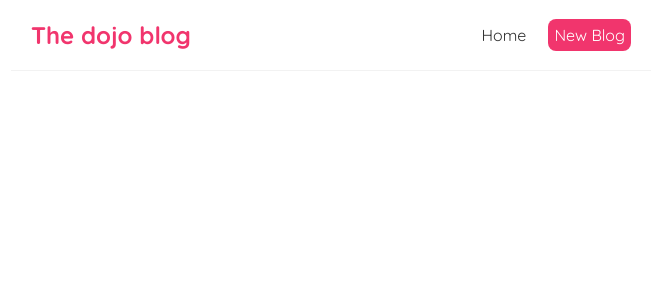
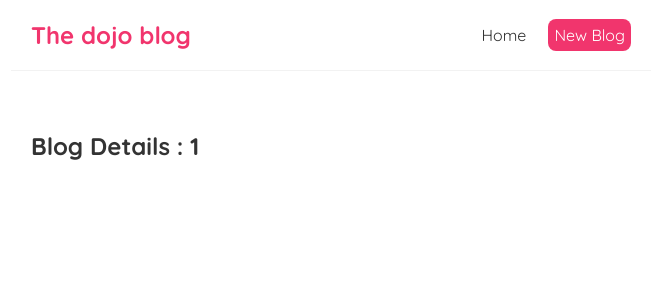
Before and after one commit to akramghaleb/react-The-dojo-blog, a React (Create React App) app in the folder dojo-blog/: page /blogs/1 in a window 1280 px wide. Shown: the top 300 px of the page, without its empty margins (309-971 px from the left). Built offline with nearby package versions, Linux system fonts and the light colour scheme.

Commit message:
Route Parameters

```diff
--- a/dojo-blog/src/App.js
+++ b/dojo-blog/src/App.js
@@ -3,6 +3,7 @@
 import HomePage from './Home';
 import { BrowserRouter as Router, Route, Switch } from 'react-router-dom';
 import CreateBlog from './Createblog';
+import BlogDetails from './BlogDetails';
 
 function App() {
 
@@ -18,6 +19,9 @@
             <Route  path="/create">
               <CreateBlog />
             </Route>
+            <Route  path="/blogs/:id">
+              <BlogDetails />
+            </Route>
             </Switch>
         </div>
       </div>
--- /dev/null
+++ b/dojo-blog/src/BlogDetails.js
@@ -0,0 +1,12 @@
+import { useParams } from "react-router-dom";
+
+const BlogDetails = () => {
+    const {id} = useParams();
+    return (
+        <div className="blog-details" >
+            <h2>Blog Details : {id}</h2>
+        </div>
+     );
+}
+
+export default BlogDetails;
--- a/dojo-blog/src/BlogList.js
+++ b/dojo-blog/src/BlogList.js
@@ -1,13 +1,17 @@
+import { Link } from "react-router-dom/cjs/react-router-dom.min";
+
 const BlogList = ({blogs , title }) => {
 
     return (
         <div className="blog-list">
             <h2>{ title }</h2>
             {blogs.map(blog => (
-                <div className="blog-preview" key={blog.id} >
-                    <h2>{ blog.title }</h2>
-                    <p>Written by { blog.author }</p>
-                </div>
+                <Link to={`/blogs/${blog.id}`} key={blog.id}>
+                    <div className="blog-preview"  >
+                        <h2>{ blog.title }</h2>
+                        <p>Written by { blog.author }</p>
+                    </div>
+                </Link>
             ))}
         </div>
      );
```
